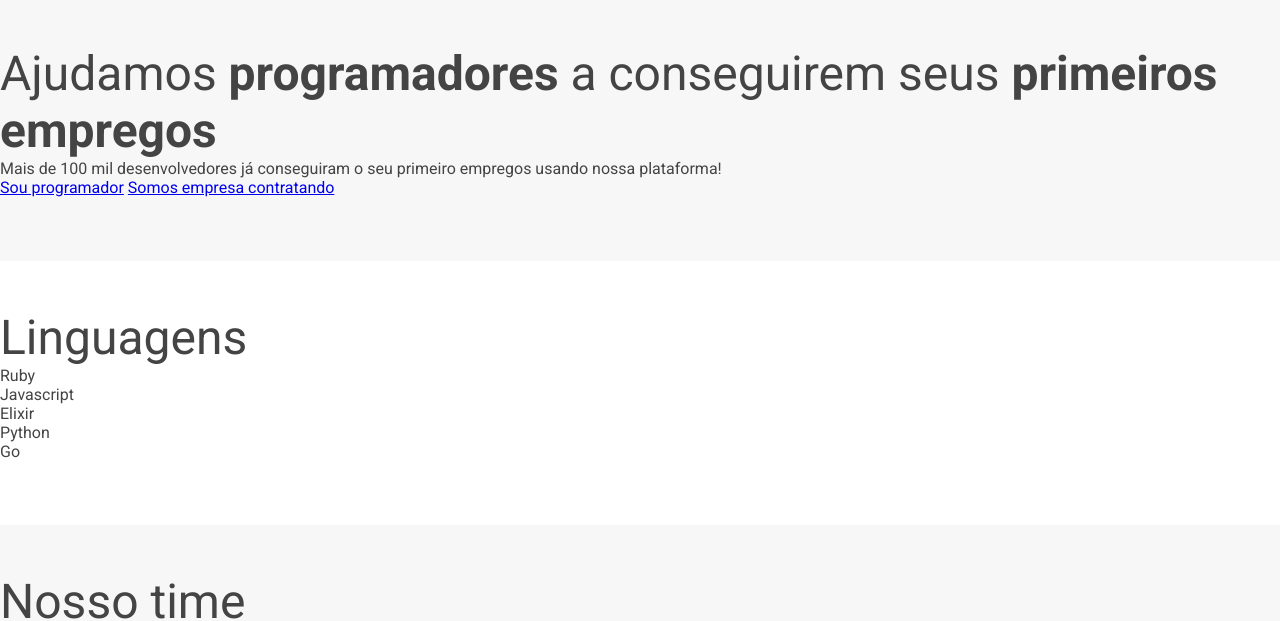
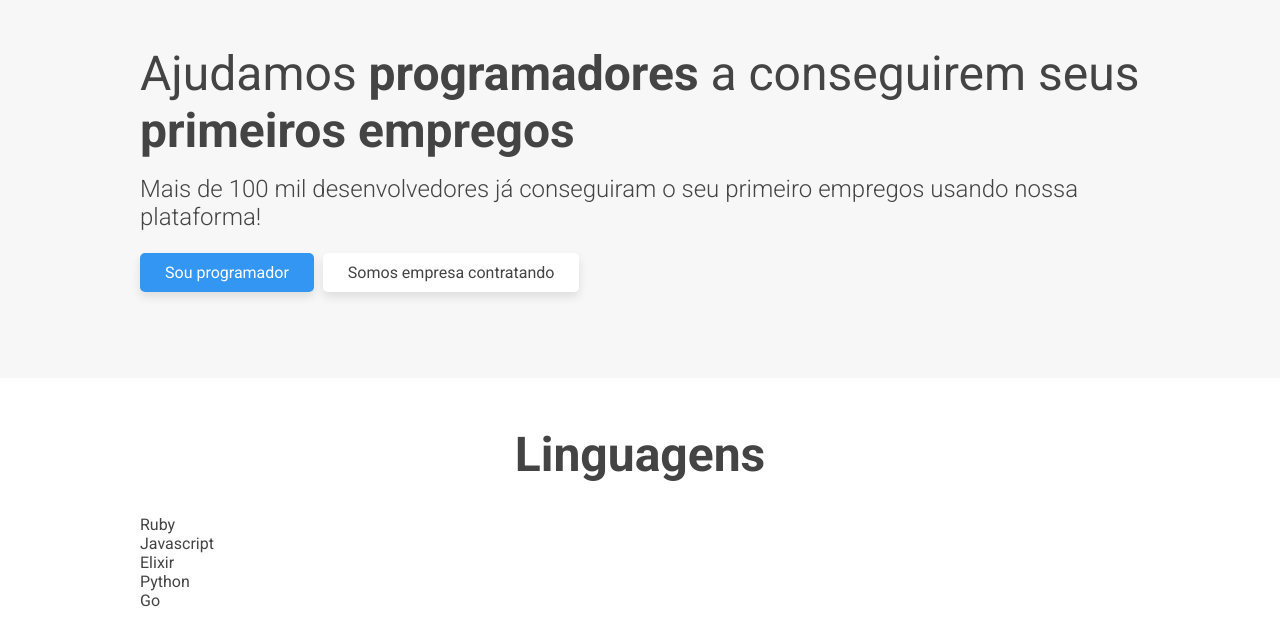
Before and after one commit to MarcosSilvaDev/massa, a plain HTML site: page index.html in a window 1280 px wide. Shown: the part 199-820 px from the top of the page. Drawn offline with Linux system fonts and the light colour scheme.

```diff
--- a/css/styles.css
+++ b/css/styles.css
@@ -20,8 +20,53 @@
     font-weight: normal;
 }
 
+h1.title {
+    margin-bottom: 2rem;
+    text-align: center;
+    font-weight: bold;
+}
+
 .gray {
     background-color: #f7f7f7;
+}
+
+.container {
+    max-width: 1000px;
+    margin: auto;
+}
+
+.intro p {
+    margin: 1rem 0;
+    font-size: 1.5rem;
+    font-weight: 100;
+}
+
+.intro .cta {
+    margin: 2rem 0;
+}
+
+.button {
+    background-color: #3396f3;
+    color: white;
+    padding: 10px 25px;
+    text-decoration: none;
+    border-radius: 5px;
+    margin-right: 5px;
+    box-shadow: 0 5px 10px 0 rgba(0, 0, 0, 0.1);
+}
+
+.button:hover {
+    box-shadow: 0 5px 10px 0 rgba(0, 0, 0, 0.2);
+}
+
+.primary {
+    background-color: #3396f3;
+    color: white;
+}
+
+.secondary {
+    background-color: white;
+    color: #444;
 }
 
 footer {
--- a/index.html
+++ b/index.html
@@ -25,6 +25,7 @@
 
    <main>
     <section class="intro gray">
+        <div class="container">
             <h1>
                 Ajudamos <strong> programadores</strong> a conseguirem seus
                 <strong>primeiros empregos</strong>
@@ -32,25 +33,31 @@
             <p>Mais de 100 mil desenvolvedores já conseguiram o seu primeiro empregos
             usando nossa plataforma!</p>
 
-        <a href="#">Sou programador</a>
-        <a href="#">Somos empresa contratando</a>
+            <div class="cta">
+                <a href="#" class="button primary">Sou programador</a>
+            <a href="#" class="button secondary">Somos empresa contratando</a>
+            </div>
 
+        </div>
     </section>
 
         <section class="languages">
-            <h1>Linguagens</h1>
+            <div class="container">
+                <h1 class="title">Linguagens</h1>
 
                 <div class="cards">
-                <div class="card">Ruby</div>
-                <div class="card">Javascript</div>
-                <div class="card">Elixir</div>
-                <div class="card">Python</div>
-                <div class="card">Go</div>
+                    <div class="card red">Ruby</div>
+                    <div class="card blue">Javascript</div>
+                    <div class="card purple">Elixir</div>
+                    <div class="card yellow">Python</div>
+                    <div class="card green">Go</div>
+                </div>
             </div>
         </section>
 
         <section class="team gray">
-            <h1>Nosso time</h1>
+            <div class="container">
+                <h1 class="title">Nosso time</h1>
 
                 <div class="members">
                     <div class="members"><img src="images/team/walter.jpg"/></div>
@@ -60,10 +67,11 @@
                     <div class="members"><img src="images/team/mike.jpg"/></div>
                     <div class="members"><img src="images/team/saul.jpg"/></div>
                 </div>
+            </div>
         </section>
-
    </main>
    <footer>
+    <div class="container">
         <ul>
             <li><a href="#">Política de privacidade</a></li>
             <li><a href="#">Carreira</a></li>
@@ -73,6 +81,7 @@
         </ul>
 
         <p>© Massa. Todos os direitos reservados.</p>
+    </div>
    </footer>
 </body>
 </html>
```
Lines whose indentation alone changed are shown as unchanged.
